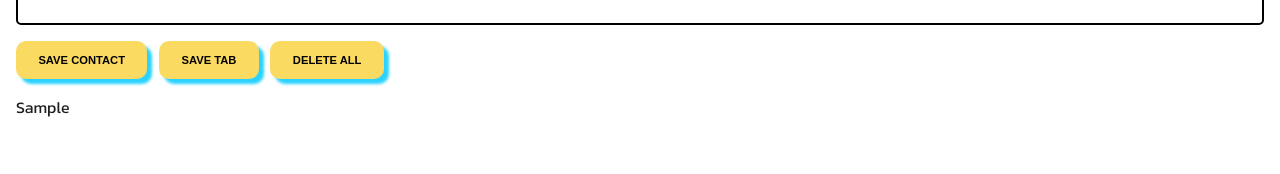
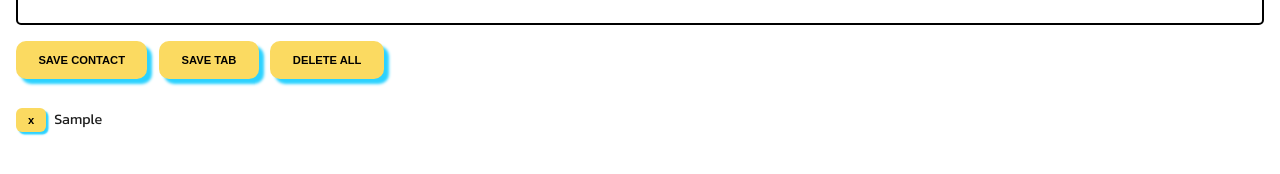
Before and after one commit to JesacaLin/NinjaSwipe, a website built with Vite: page index.html in a window 1280 px wide. Both pictures are taken after typing "Sample" into the empty fields and a click on the button "SAVE CONTACT". Shown: the part 112-286 px from the top of the page. Built offline with nearby package versions, Linux system fonts and the light colour scheme.

Commit message:
delete button added

```diff
--- a/index.js
+++ b/index.js
@@ -26,12 +26,29 @@ function render(leads) {
   for (let i = 0; i < leads.length; i++) {
     const listItem = document.createElement("li");
     const anchorTag = document.createElement("a");
+
+    //ADD DELETE BUTTON
+    const deleteButton = document.createElement("button");
+    deleteButton.textContent = "x";
+    deleteButton.classList.add("delete-button"); // Add the "delete-button" class
+
+    deleteButton.addEventListener("click", () => {
+      deleteLead(i);
+    });
+    listItem.appendChild(deleteButton);
+
     anchorTag.textContent += leads[i];
     anchorTag.href = leads[i];
     anchorTag.setAttribute("target", "_blank");
     listItem.appendChild(anchorTag);
     ulEl.appendChild(listItem);
   }
+}
+
+function deleteLead(index) {
+  myLeads.splice(index, 1);
+  localStorage.setItem("myLeads", JSON.stringify(myLeads));
+  render(myLeads);
 }
 
 inputBTN.addEventListener("click", () => {
--- a/style.css
+++ b/style.css
@@ -12,35 +12,54 @@ input {
   box-sizing: border-box;
   border-radius: 5px;
   border: 2px solid;
+  /* margin-bottom: 0.5rem; */
 }
 
 button {
-  margin: 1rem 0.5rem 0 0;
   background-color: #fbda61;
   font-size: 0.7rem;
+  border-radius: 10px;
+  border: none;
+  cursor: pointer;
   padding: 0.8rem 1.4rem;
-  border-radius: 10px;
-  border-width: 0.3rem;
-  border: none;
+  font-weight: 600;
+}
+
+button:hover {
+  background-color: #d7ba51;
+}
+
+#input-btn,
+#save-tab-btn,
+#delete-btn {
   box-shadow: 5px 5px 3px #2bd2ff;
-  font-weight: 600;
+  margin: 1rem 0.5rem 0.5rem 0;
+}
+
+.delete-button {
+  padding: 6px 12px;
+  border-radius: 6px;
+  box-shadow: 2.5px 2.5px 1.5px #2bd2ff;
+  margin: 0.3rem 0.5rem 0.3rem 0;
+  text-align: center;
 }
 
 ul {
   list-style: none;
   padding-left: 0;
-  margin-top: 1rem;
+  /* margin-top: 1rem; */
 }
 
-/* li {
-  margin: 5px 0px;
-} */
+li {
+  white-space: nowrap;
+  overflow: clip;
+  text-overflow: ellipsis;
+}
 
 li a {
   color: #1e1e1e;
-  font-size: 1rem;
+  font-size: 0.9rem;
   text-decoration: none;
-  margin-bottom: 0.5rem;
   cursor: pointer;
 }
 
```
Also changed, not shown: manifest.json.
